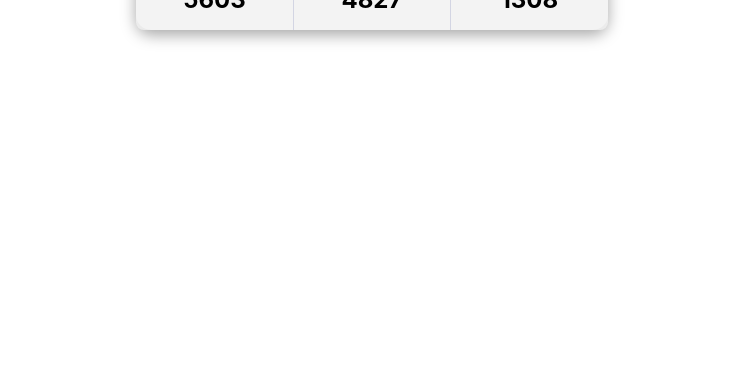
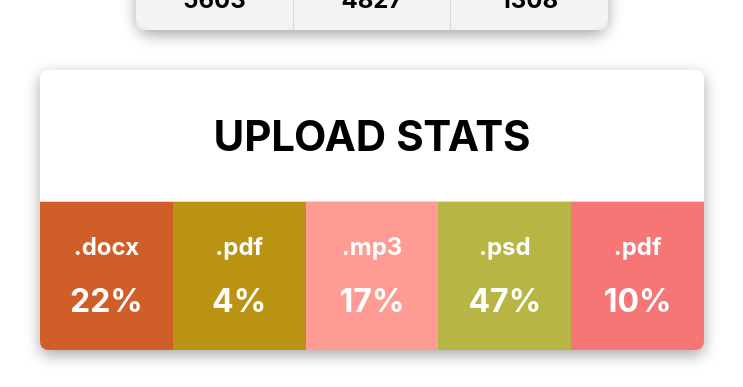
Before and after one commit to WaldemarKubiak/goit-react-hw-01-components, a React (Create React App) app: page / in a window 1280 px wide. Shown: the part 516-903 px from the top of the page, without its empty margins (268-1011 px from the left). Before the commit the page ends 800 px from the top, so only its background shows below. Built offline with nearby package versions, Linux system fonts and the light colour scheme.

Commit message:
Statistics Task first version

```diff
--- a/src/components/App.jsx
+++ b/src/components/App.jsx
@@ -1,5 +1,8 @@
+import React from 'react';
 import { Profile } from './Profile/Profile';
 import user from './Profile/user';
+import { Statistics } from './Statistics/Statistics';
+import data from './Statistics/data';
 
 export const App = () => {
   return (
@@ -11,6 +14,8 @@
         avatar={user.avatar}
         stats={user.stats}
       />
+
+      <Statistics title="Upload stats" stats={data} />
     </div>
   );
 };
--- a/src/components/Profile/Profile.jsx
+++ b/src/components/Profile/Profile.jsx
@@ -1,7 +1,8 @@
 import PropTypes from 'prop-types';
 import styles from './Profile.module.css';
 
-export const Profile = ({ username, tag, location, avatar, stats }) => (
+export const Profile = ({ username, tag, location, avatar, stats }) => {
+  return (
     <div className={styles.profile}>
       <div className={styles.description}>
         <img src={avatar} alt="User avatar" className={styles.avatar} />
@@ -26,6 +27,7 @@
       </ul>
     </div>
   );
+};
 
 Profile.propTypes = {
   username: PropTypes.string.isRequired,
--- /dev/null
+++ b/src/components/Statistics/Statistics.jsx
@@ -0,0 +1,35 @@
+import PropTypes from 'prop-types';
+import styles from './Statistics.module.css';
+import { getRandomHexColor } from 'components/utils/generateColor';
+
+export const Statistics = ({ title, stats }) => {
+  return (
+    <section className={styles.statistics}>
+      {title && <h2 className={styles.title}>{title}</h2>}
+
+      <ul className={styles.statList}>
+        {stats.map(stat => (
+          <li
+            className={styles.statListItem}
+            key={stat.id}
+            style={{ backgroundColor: getRandomHexColor() }}
+          >
+            <span className={styles.label}>{stat.label}</span>
+            <span className={styles.percentage}>{stat.percentage}%</span>
+          </li>
+        ))}
+      </ul>
+    </section>
+  );
+};
+
+Statistics.propTypes = {
+  title: PropTypes.string,
+  stats: PropTypes.arrayOf(
+    PropTypes.shape({
+      id: PropTypes.string.isRequired,
+      label: PropTypes.string.isRequired,
+      percentage: PropTypes.number.isRequired,
+    })
+  ).isRequired,
+};
--- /dev/null
+++ b/src/components/Statistics/Statistics.module.css
@@ -0,0 +1,58 @@
+.statistics {
+  display: flex;
+  flex-direction: column;
+  max-width: 80%;
+  margin-top: 5vh;
+  box-shadow: rgba(0, 0, 0, 0.35) 0px 5px 15px;
+  border-radius: 8px;
+}
+
+.title {
+  margin: 0;
+  padding: 40px;
+  text-transform: uppercase;
+  text-align: center;
+  color: #000;
+  font-weight: bold;
+  font-size: 42px;
+  border-bottom: 1px solid #dcdcdc;
+}
+
+.statList {
+  width: 100%;
+  display: grid;
+  grid-template-columns: repeat(5, 1fr);
+  margin: 0;
+  padding: 0;
+}
+
+.statListItem {
+  display: flex;
+  flex-direction: column;
+  align-items: center;
+  gap: 5px;
+  min-width: 70px;
+  padding: 15px;
+}
+
+.statListItem:first-child {
+  border-radius: 0 0 0 8px;
+}
+
+.statListItem:last-child {
+  border-radius: 0 0 8px 0;
+}
+
+.label {
+  padding-top: 15px;
+  font-size: 24px;
+  font-weight: bold;
+  color: #fff;
+}
+
+.percentage {
+  padding: 15px;
+  font-size: 32px;
+  font-weight: bold;
+  color: #fff;
+}
--- /dev/null
+++ b/src/components/Statistics/data.json
@@ -0,0 +1,7 @@
+[
+  { "id": "id-1", "label": ".docx", "percentage": 22 },
+  { "id": "id-2", "label": ".pdf", "percentage": 4 },
+  { "id": "id-3", "label": ".mp3", "percentage": 17 },
+  { "id": "id-4", "label": ".psd", "percentage": 47 },
+  { "id": "id-5", "label": ".pdf", "percentage": 10 }
+]
--- /dev/null
+++ b/src/components/utils/generateColor.js
@@ -0,0 +1,5 @@
+export function getRandomHexColor() {
+  return `#${Math.floor(Math.random() * 16777215)
+    .toString(16)
+    .padStart(6, 0)}`;
+}
```
Lines whose indentation alone changed are shown as unchanged.
